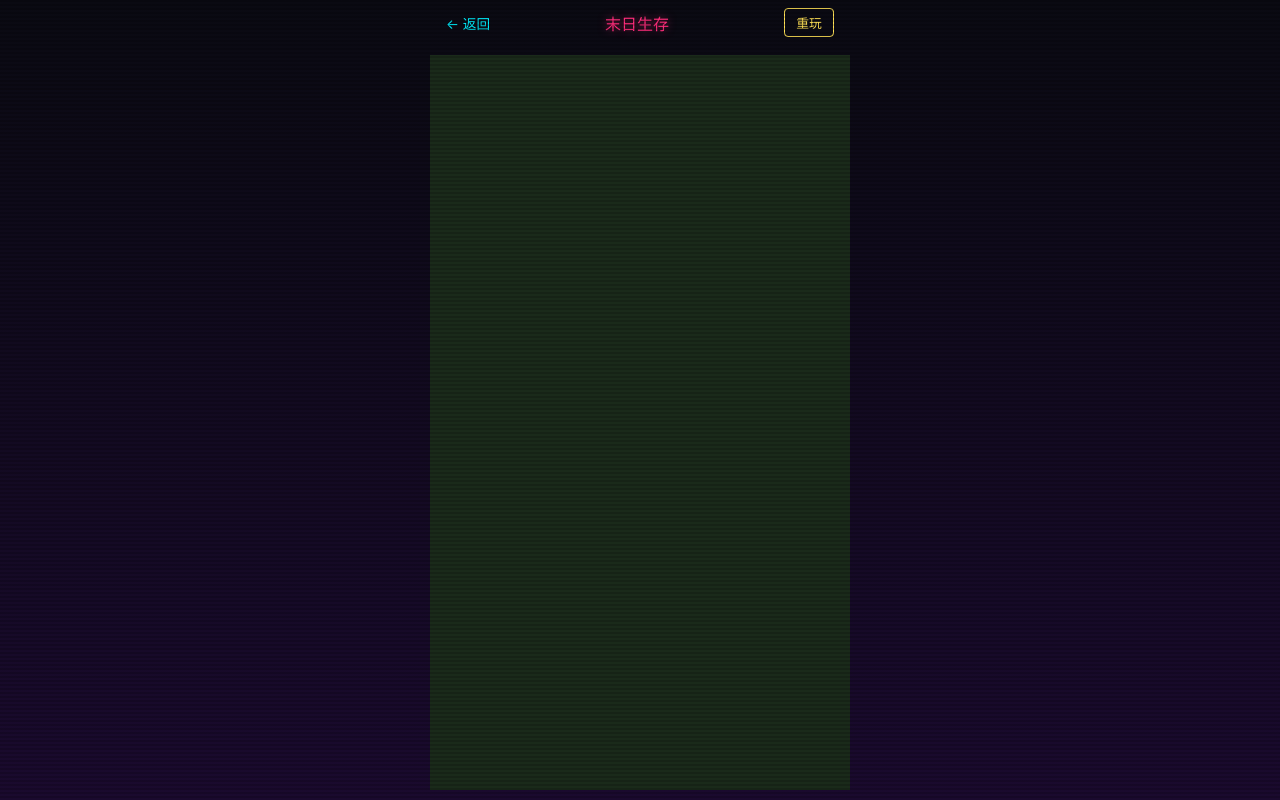
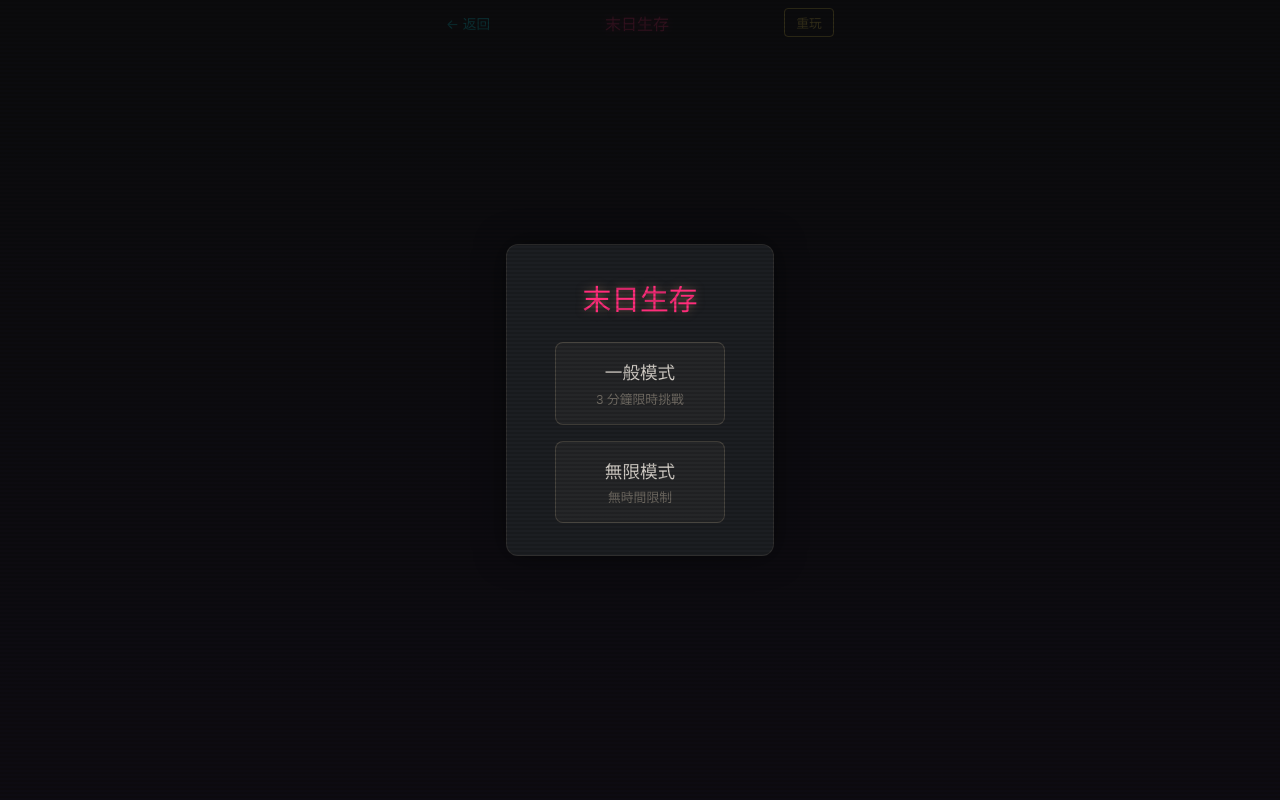
Before and after one commit to atarigo/ad-game, a SvelteKit app: page /game/survival-loop in a window 1280 px wide. Built offline with nearby package versions, Linux system fonts and the light colour scheme; no server answers.

Commit message:
feat: 末日生存新增模式選擇畫面
- 遊戲開始前顯示模式選擇：一般模式（3 分鐘倒數）、無限模式（正數計時不結算）
- 重玩時回到模式選擇畫面

```diff
--- a/src/routes/game/survival-loop/+page.svelte
+++ b/src/routes/game/survival-loop/+page.svelte
@@ -16,10 +16,12 @@
 
 	let containerEl: HTMLDivElement;
 	let cleanup: (() => void) | undefined;
-	let state = $state<'playing' | 'result'>('playing');
+	let state = $state<'menu' | 'playing' | 'result'>('menu');
+	let gameMode = $state<'normal' | 'infinite'>('normal');
 	let resultData = $state({ trees: 0, animals: 0, coins: 0, score: 0 });
 
-	async function startGame() {
+	async function startGame(mode: 'normal' | 'infinite') {
+		gameMode = mode;
 		if (cleanup) cleanup();
 		containerEl.innerHTML = '';
 		state = 'playing';
@@ -176,7 +178,7 @@
 		let bentoStock = 0, bentoProdT = 0;
 
 		const GAME_TIME = 180000;
-		let timer = GAME_TIME;
+		let timer = mode === 'normal' ? GAME_TIME : 0;
 		let score = 0;
 		let statTrees = 0, statBeasts = 0, statCoins = 0;
 
@@ -583,11 +585,11 @@
 		hudLayer.addChild(scoreHud);
 
 		function refreshUI() {
-			const sec = Math.max(0, Math.ceil(timer / 1000));
+			const sec = mode === 'normal' ? Math.max(0, Math.ceil(timer / 1000)) : Math.floor(timer / 1000);
 			const m = Math.floor(sec / 60);
 			const s = sec % 60;
 			timerHud.text = m + ':' + (s < 10 ? '0' : '') + s;
-			if (sec <= 10) timerHud.style.fill = COLORS.red;
+			if (mode === 'normal' && sec <= 10) timerHud.style.fill = COLORS.red;
 			scoreHud.text = '🏆 ' + score;
 			wStockT.text = wStock > 0 ? '🪵' + wStock : '';
 			mStockT.text = mStock > 0 ? '🥩' + mStock : '';
@@ -842,8 +844,12 @@
 			const tf = dt / 16.67;
 
 			// Timer
-			timer -= dt;
-			if (timer <= 0) { timer = 0; refreshUI(); endGame(); return; }
+			if (mode === 'normal') {
+				timer -= dt;
+				if (timer <= 0) { timer = 0; refreshUI(); endGame(); return; }
+			} else {
+				timer += dt;
+			}
 
 			// --- Input: keyboard / joystick / tap ---
 			let inputDx = 0, inputDy = 0;
@@ -1233,12 +1239,31 @@
 		};
 	}
 
-	function restart() { startGame(); }
-	onMount(function () { startGame(); return function () { if (cleanup) cleanup(); }; });
+	function restart() { if (cleanup) cleanup(); state = 'menu'; }
+	function selectMode(mode: 'normal' | 'infinite') { startGame(mode); }
+	onMount(function () { return function () { if (cleanup) cleanup(); }; });
 </script>
 
 <GameShell title="末日生存" onrestart={restart}>
 	<div class="game-container" bind:this={containerEl}></div>
+
+	{#if state === 'menu'}
+		<div class="menu-overlay">
+			<div class="menu-box">
+				<p class="menu-title">末日生存</p>
+				<div class="menu-modes">
+					<button class="menu-mode" onclick={() => selectMode('normal')}>
+						<span class="menu-mode-name">一般模式</span>
+						<span class="menu-mode-desc">3 分鐘限時挑戰</span>
+					</button>
+					<button class="menu-mode" onclick={() => selectMode('infinite')}>
+						<span class="menu-mode-name">無限模式</span>
+						<span class="menu-mode-desc">無時間限制</span>
+					</button>
+				</div>
+			</div>
+		</div>
+	{/if}
 
 	{#if state === 'result'}
 		<div class="overlay">
@@ -1330,4 +1355,71 @@
 	.overlay-box button:hover {
 		background: rgba(255, 225, 86, 0.15);
 	}
+
+	.menu-overlay {
+		position: fixed;
+		inset: 0;
+		background: rgba(12, 12, 14, 0.85);
+		display: flex;
+		align-items: center;
+		justify-content: center;
+		z-index: 100;
+	}
+
+	.menu-box {
+		text-align: center;
+		padding: 2rem 3rem;
+		border-radius: 12px;
+		background: #1c1e22;
+		border: 1px solid rgba(180, 160, 130, 0.12);
+		box-shadow: 0 0 30px rgba(0, 0, 0, 0.5);
+	}
+
+	.menu-title {
+		font-family: 'Audiowide', sans-serif;
+		font-size: 1.8rem;
+		color: var(--neon-pink, #c4956a);
+		text-shadow: 0 0 8px rgba(196, 149, 106, 0.5);
+		margin: 0 0 1.5rem;
+	}
+
+	.menu-modes {
+		display: flex;
+		flex-direction: column;
+		gap: 1rem;
+	}
+
+	.menu-mode {
+		display: flex;
+		flex-direction: column;
+		align-items: center;
+		gap: 0.3rem;
+		padding: 1rem 2.5rem;
+		border: 1px solid rgba(180, 160, 130, 0.25);
+		background: rgba(180, 160, 130, 0.06);
+		border-radius: 8px;
+		cursor: pointer;
+		transition: all 0.15s ease;
+	}
+
+	.menu-mode:hover {
+		background: rgba(180, 160, 130, 0.14);
+		border-color: rgba(200, 175, 140, 0.4);
+	}
+
+	.menu-mode:active {
+		background: rgba(180, 160, 130, 0.2);
+	}
+
+	.menu-mode-name {
+		font-family: 'Audiowide', sans-serif;
+		font-size: 1.1rem;
+		color: #d4cfc8;
+	}
+
+	.menu-mode-desc {
+		font-family: 'Arial', sans-serif;
+		font-size: 0.8rem;
+		color: #706b63;
+	}
 </style>
```
